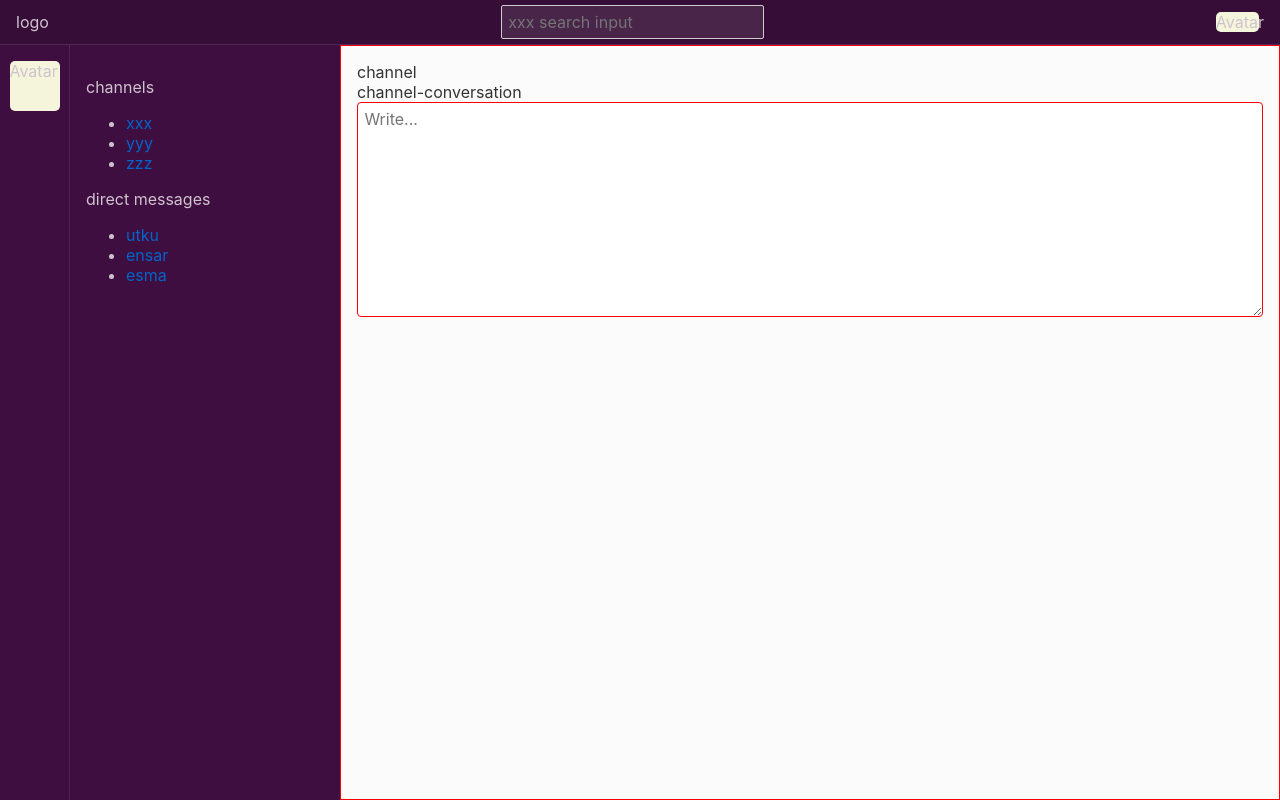
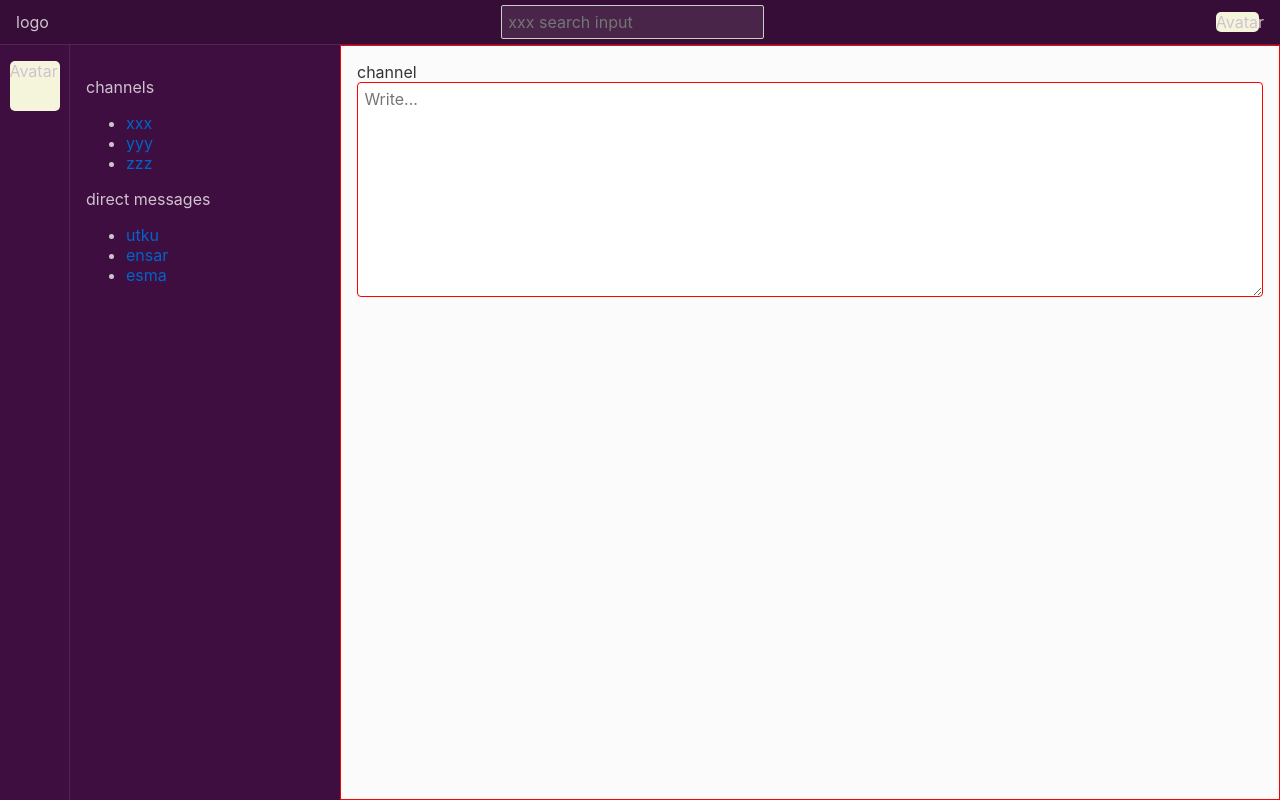
Before and after one commit to utkukaratas/selfslakc, a Svelte app in the folder frontend/: page / in a window 1280 px wide. Both pictures are taken after a click on the link "xxx". Built offline with nearby package versions, Linux system fonts and the light colour scheme.

Commit message:
init ChannelConversation component and his friend ThreadPanel.

```diff
--- a/frontend/src/components/controls/ChannelConversation.svelte
+++ b/frontend/src/components/controls/ChannelConversation.svelte
@@ -1,24 +1,45 @@
 <script>
-	import ChannelMessage from '../controls/ChannelMessage.svelte'
-	import DateDivider from '../controls/DateDivider.svelte'
-	import MessageEditor from '../controls/MessageEditor.svelte'
+  import ChannelMessage from "../controls/ChannelMessage.svelte";
+  import DateDivider from "../controls/DateDivider.svelte";
+  import MessageEditor from "../controls/MessageEditor.svelte";
+  import Popup from "../controls/Popup.svelte";
+  import MessageLineToolbar from "../controls/MessageLineToolbar.svelte";
 
-  const xxxmessages = [
-  ];
+  const messages = []
+  let showMessageToolbarAt = false;
+
+  function handleMessageHover(evt) {
+    const rect = evt.target.getBoundingClientRect();
+    // showMessageToolbarAt = [rect.x, rect.y];
+    console.log(rect)
+    showMessageToolbarAt = {
+      top: rect.top + 'px',
+      right: 30 + 'px'
+    }
+
+    // 'absolute' does not work as popup here is not a child of channel-message
+    // showMessageToolbarAt = {
+    //   position: 'absolute',
+    //   right: '0px',
+    //   top: '0px'
+    // }
+  }
 </script>
 
-<div>
-  channel-conversation
+<style>
+  .channel-conversation {
+  }
+</style>
 
-  {#each xxxmessages as msg (msg.client_msg_id)}
+<div class="channel-conversation">
+  {#each messages as msg (msg.client_msg_id)}
     <DateDivider date={msg.ts} />
-    <ChannelMessage message={msg} />
+    <ChannelMessage message={msg} on:mouseenter={handleMessageHover} />
   {/each}
 
   <MessageEditor />
+
+  <Popup popupAt={showMessageToolbarAt}>
+    <MessageLineToolbar />
+  </Popup>
 </div>
-
-<style>
-div {
-}
-</style>
```
Also changed, not shown: frontend/src/components/controls/ThreadPanel.svelte (added, +12 -0 lines).
